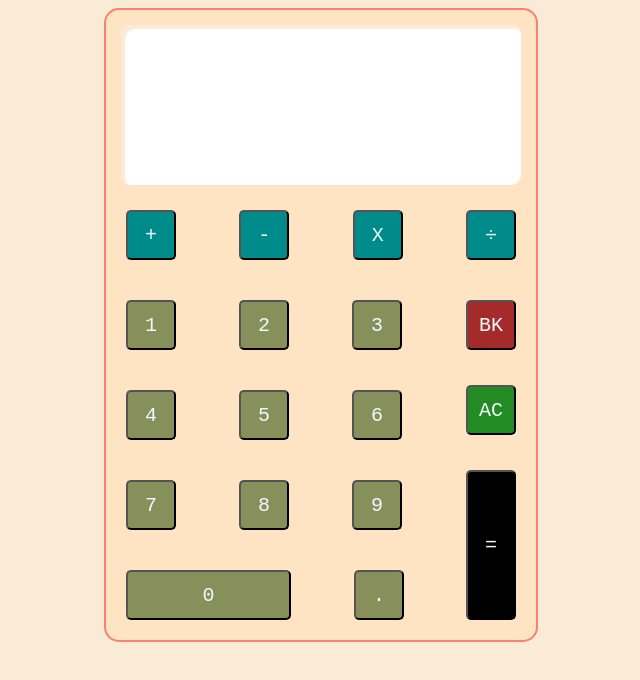
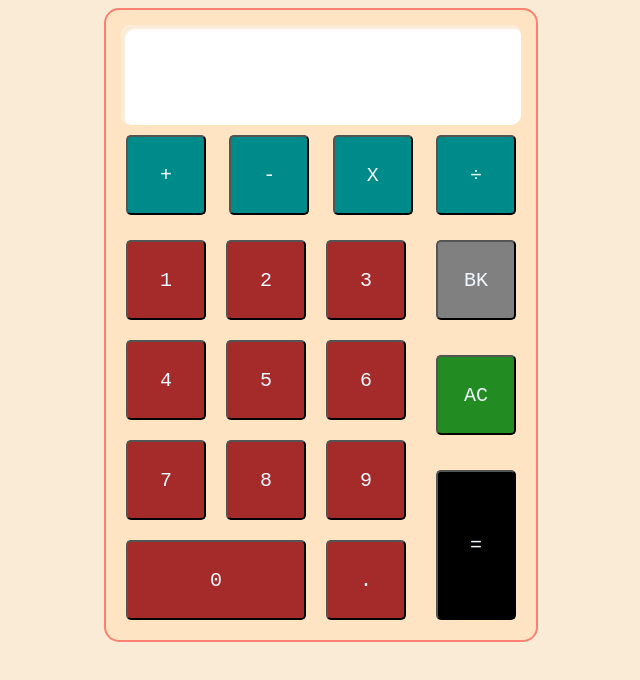
Before and after one commit to lilyponds/calculator, a plain HTML site: page index.html in a window 1280 px wide. Shown: the whole page, without its empty margins (319-959 px from the left). Drawn offline with Linux system fonts and the light colour scheme.

Commit message:
Updated UI for usability.

```diff
--- a/style.css
+++ b/style.css
@@ -2,10 +2,10 @@ body{
     background-color: antiquewhite;
 }
 button {
-    background-color: rgb(85, 107, 47, .7);
+    background-color: brown;
     color: aliceblue;
-    width: 50px;
-    height: 50px;
+    width: 80px;
+    height: 80px;
     border-radius: 5px;
     box-shadow: 5px lightgrey;
     font-family: monospace;
@@ -71,8 +71,9 @@ button {
     width: 200px;
     display: flex;
     flex-wrap: wrap;
-    column-gap: 63px;
-    row-gap: 40px;
+    column-gap: 20px;
+    row-gap: 20px;
+    color: black;
 }
 
 .operate {
@@ -89,7 +90,7 @@ button {
 }
 
 #backspace {
-    background-color: brown;
+    background-color: gray;
 }
 
 #clear {
@@ -101,5 +102,5 @@ button {
 }
 
 #zero {
-    width: 165px;
+    width: 180px;
 }
```
